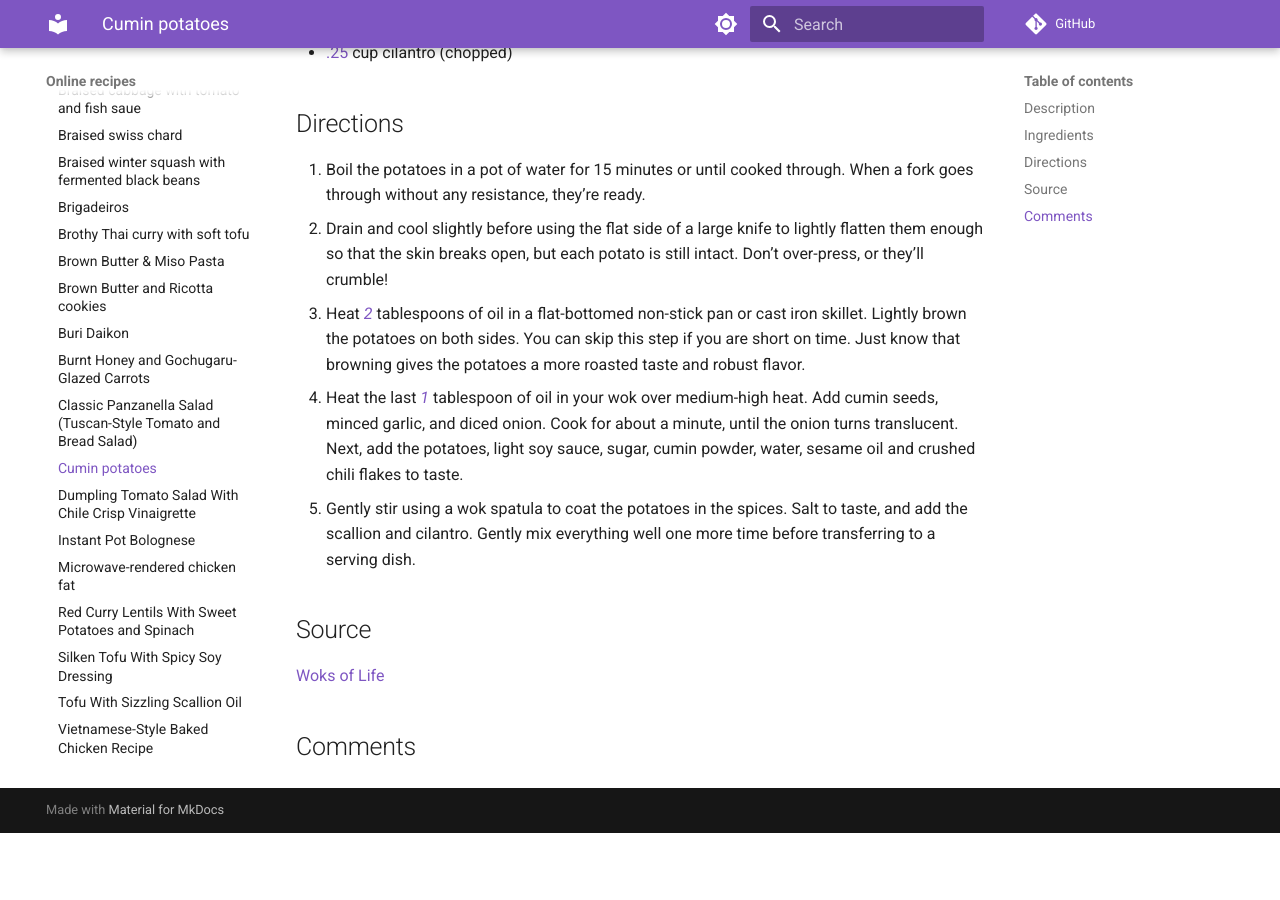
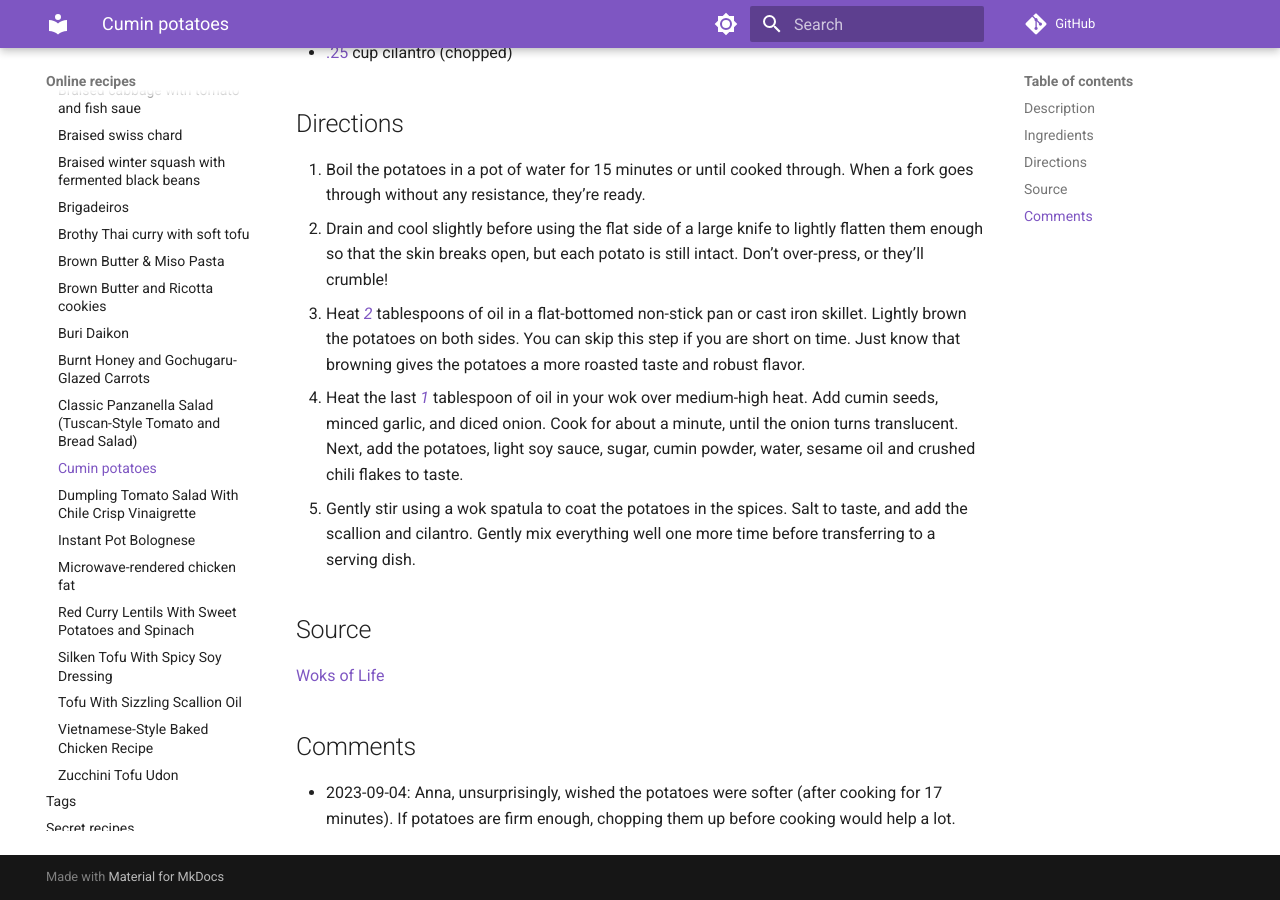
Before and after one commit to billbrod/recipes, an MkDocs documentation site: the page built from docs/recipes/cumin_potatoes.md, in a window 1280 px wide and 900 px high, scrolled down 1286 px. Built offline with MkDocs 1.6.1 and Material for MkDocs 9.7.7, drawn with Linux system fonts in a browser that asks for light colours; comment, search, counter and statistics services are not loaded; before the commit the page ends 2119 px from its top, so only the background shows below that.

Commit message:
Update cumin_potatoes.md

```diff
--- a/docs/recipes/cumin_potatoes.md
+++ b/docs/recipes/cumin_potatoes.md
@@ -48,3 +48,4 @@ Cumin potatoes are a dish that we discovered in the Northern Chinese city of Xi'
 [Woks of Life](https://thewoksoflife.com/cumin-potatoes-vegan-vegetarian/)
 
 ## Comments
+- 2023-09-04: Anna, unsurprisingly, wished the potatoes were softer (after cooking for 17 minutes). If potatoes are firm enough, chopping them up before cooking would help a lot.
```
